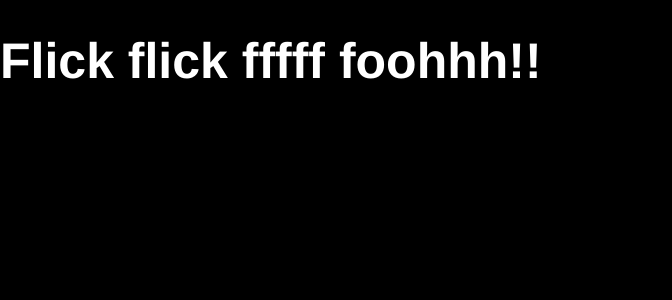
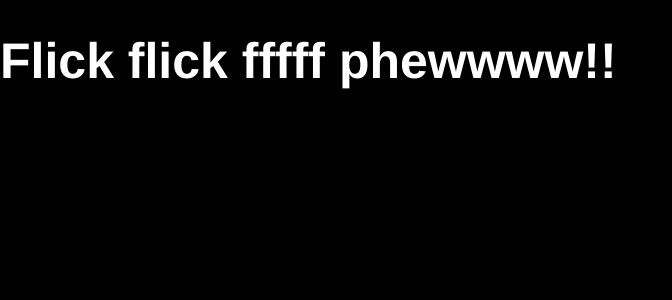
Before and after one commit to tiagossaurus-rex/diasporama, a React (Create React App) app: page / in a window 1280 px wide. Shown: the top 300 px of the page, without its empty margins (0-672 px from the left). Built offline with nearby package versions, Linux system fonts and the light colour scheme; a web font is replaced by a local one.

Commit message:
change message to phhhew

```diff
--- a/src/containers/flicker.js
+++ b/src/containers/flicker.js
@@ -4,7 +4,7 @@ import Flicker from "../components/flicker";
 export function FlickerContainer() {
   return (
     <Flicker.Container>
-      <Flicker.Title>Flick flick fffff foohhh!!</Flicker.Title>
+      <Flicker.Title>Flick flick fffff phewwww!!</Flicker.Title>
     </Flicker.Container>
   );
 }
```
